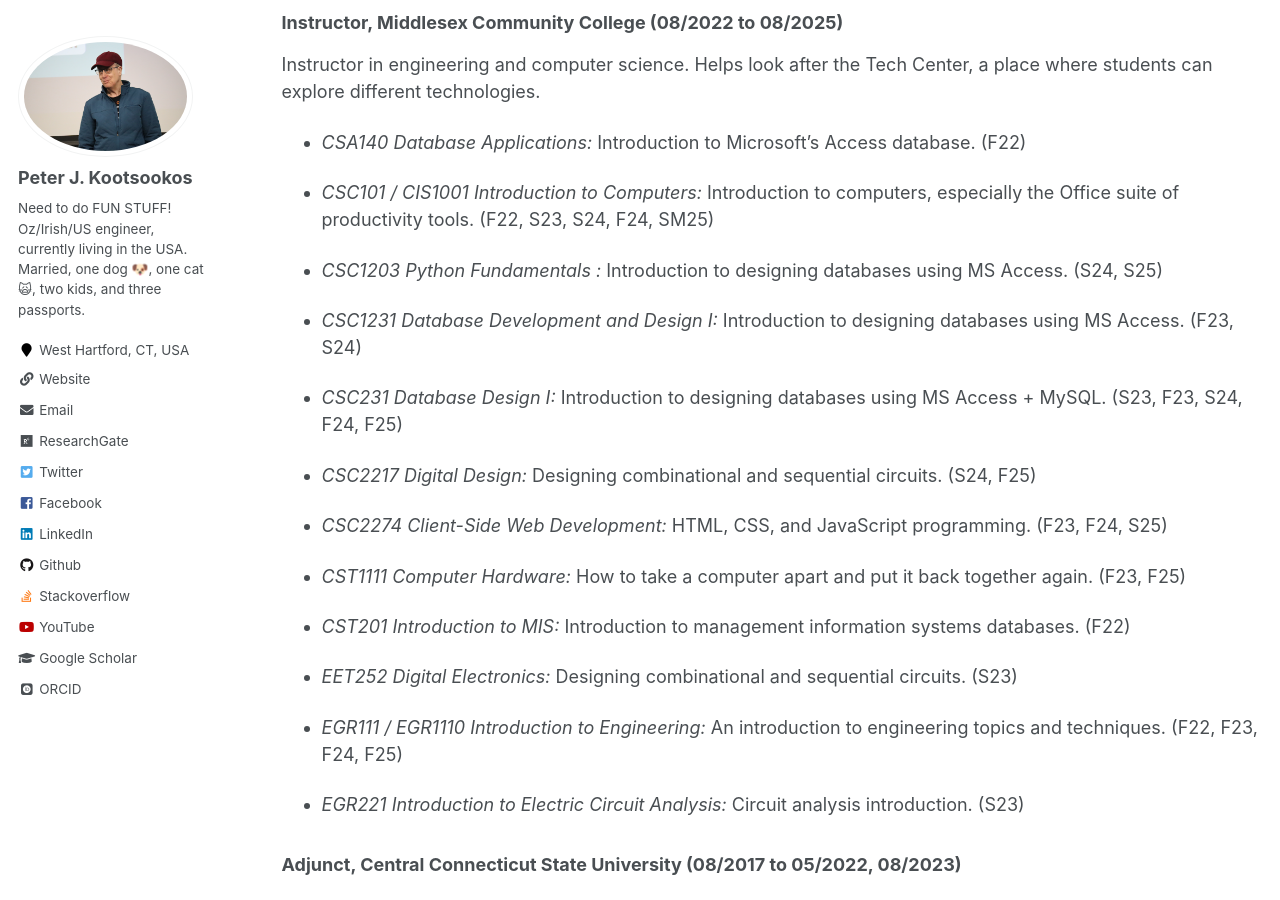
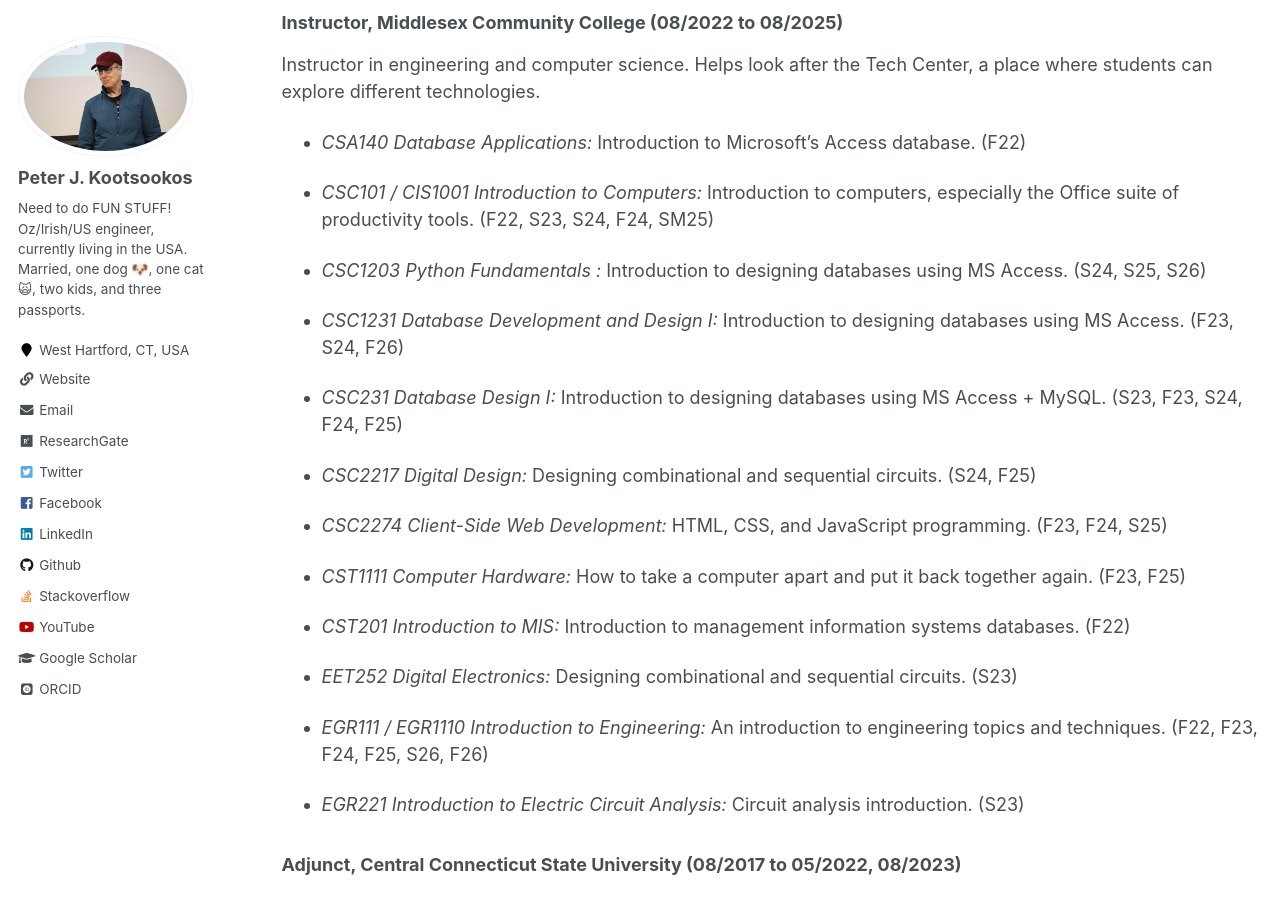
Before and after one commit to kootsoop/kootsoop.github.io, a Jekyll site: the page built from _pages/cv.md, in a window 1280 px wide and 900 px high, scrolled down 5301 px. Built offline with Jekyll 4.4.1, drawn with Linux system fonts in a browser that asks for light colours; some web fonts are replaced.

Commit message:
Updated MxCC teaching.

```diff
--- a/_pages/cv.md
+++ b/_pages/cv.md
@@ -187,9 +187,9 @@ Instructor in engineering and computer science. Helps look after the Tech Center
 
 - *CSC101 / CIS1001 Introduction to Computers:* Introduction to computers, especially the Office suite of productivity tools. (F22, S23, S24, F24, SM25)
 
-- *CSC1203 Python Fundamentals :* Introduction to designing databases using MS Access. (S24, S25)
+- *CSC1203 Python Fundamentals :* Introduction to designing databases using MS Access. (S24, S25, S26)
 
-- *CSC1231 Database Development and Design I:* Introduction to designing databases using MS Access. (F23, S24)
+- *CSC1231 Database Development and Design I:* Introduction to designing databases using MS Access. (F23, S24, F26)
 
 - *CSC231 Database Design I:* Introduction to designing databases using MS Access + MySQL. (S23, F23, S24, F24, F25)
 
@@ -203,7 +203,7 @@ Instructor in engineering and computer science. Helps look after the Tech Center
 
 - *EET252 Digital Electronics:* Designing combinational and sequential circuits. (S23)
 
-- *EGR111 / EGR1110 Introduction to Engineering:* An introduction to engineering topics and techniques. (F22, F23, F24, F25)
+- *EGR111 / EGR1110 Introduction to Engineering:* An introduction to engineering topics and techniques. (F22, F23, F24, F25, S26, F26)
 
 - *EGR221 Introduction to Electric Circuit Analysis:* Circuit analysis introduction. (S23)
 
```
